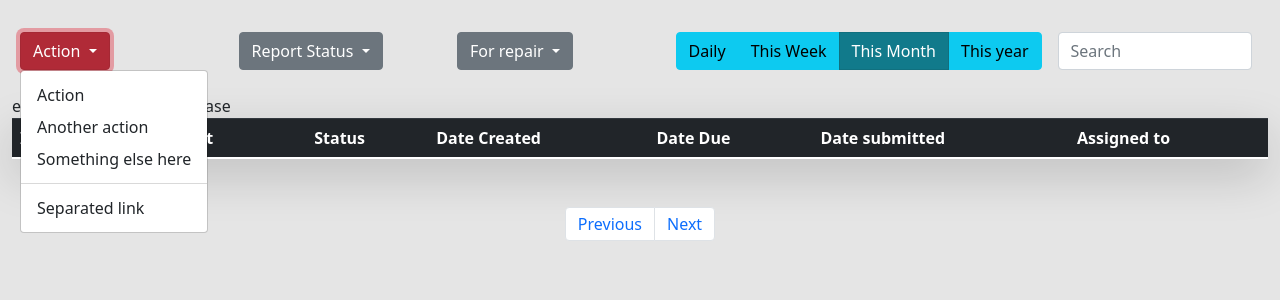
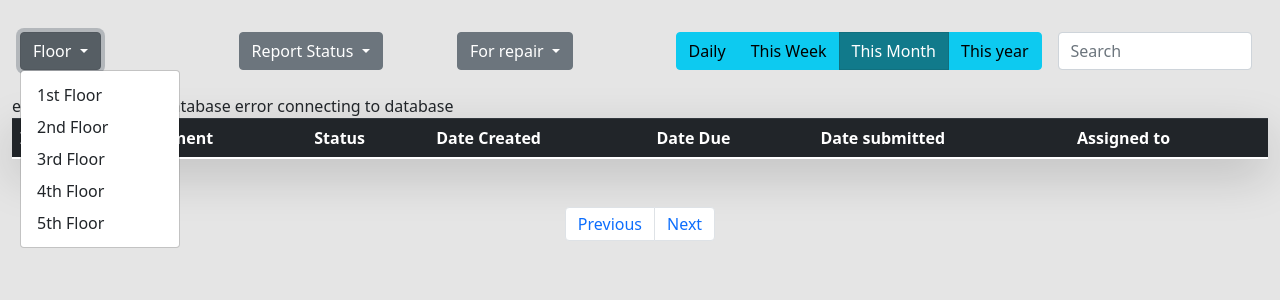
Before and after one commit to Jasffertp/pending.proj, a PHP site: page /issues.php?site=Issues&page=1&time=month in a window 1280 px wide, after a click on "Floor". Shown: the part 56-356 px from the top of the page. Run offline with PHP 8.4, Linux system fonts and the light colour scheme; the visitor is signed in with stand-in values (Sample User, id 1); tables that the repository leaves empty or names only in its code hold one stand-in row (values such as "Sample post"); lists and menus that the app fills with data are empty; some libraries are stand-ins or nearby versions.

Commit message:
Added filters

```diff
--- /dev/null
+++ b/backend/dropdown_filter_status.p.php
@@ -0,0 +1,122 @@
+<?php
+	include 'dbh.p.php';
+	if(isset($_GET['page'])){
+		$min = 10 * ($_GET['page'] - 1);
+	}
+
+	if($_GET['site'] == "Reports"){
+		if(!isset($_GET['time'])){
+
+			$sql_dates = "SELECT report_id, task, machine_id, task_due, date_submitted, report_status, for_repair, assigned_user, dates.date_identity,dates.date_type, dates.report_issue_id, date_time, equipment.equipment_name, equipment.equipment_id, location.location_id, location.floor, location.room_number, reports.report_status, users.username, users.users_id
+			FROM `dates`,`reports`, `equipment`, `location`, `users`
+			WHERE day(date_time) = day(now()) AND date_identity = 'report' AND date_type = 'created' AND dates.report_issue_id = reports.report_id AND reports.machine_id = equipment.equipment_id AND location.location_id = equipment.location_id  AND YEAR(date_time) = year(now()) AND users.users_id = assigned_user
+	ORDER BY `dates`.`date_time` DESC LIMIT ".$min.",10";
+
+		}else{
+
+			$sql_dates = "SELECT report_id, task, machine_id, task_due, date_submitted, report_status, for_repair, assigned_user, dates.date_identity,dates.date_type, dates.report_issue_id, date_time, equipment.equipment_name, equipment.equipment_id, location.location_id, location.floor, location.room_number, reports.report_status, users.username, users.users_id
+			FROM `dates`,`reports`, `equipment`, `location`, `users`
+			WHERE ".$_GET['time']."(date_time) = ".$_GET['time']."(now()) AND date_identity = 'report' AND date_type = 'created' AND dates.report_issue_id = reports.report_id AND reports.machine_id = equipment.equipment_id AND location.location_id = equipment.location_id  AND YEAR(date_time) = year(now()) AND users.users_id = assigned_user
+	ORDER BY `dates`.`date_time` DESC LIMIT ".$min.",10";
+
+		}
+	}else if($_GET['site'] == "Issues"){
+
+		if(!isset($_GET['time'])){
+			$sql_dates = "SELECT issue_id, machine_id, issue, issue_status, date_due, date_created, date_issue_resolved, assigned_to, equipment.equipment_id, equipment.equipment_name, users.users_id, users.username, dates.date_time, dates.report_issue_id, dates.date_identity FROM `issue`, `equipment`, `users`, `dates` WHERE day(dates.date_time) = day(now()) AND year(date_time) = year(now()) AND issue.machine_id = equipment.equipment_id AND assigned_to = users.users_id ORDER by date_created DESC LIMIT ".$min.",10";
+		}else{
+			$sql_dates = "SELECT issue_id, machine_id, issue, issue_status, date_due, date_created, date_issue_resolved, assigned_to, equipment.equipment_id, equipment.equipment_name, users.users_id, users.username, dates.date_time, dates.report_issue_id, dates.date_identity FROM `issue`, `equipment`, `users`, `dates` WHERE ".$_GET['time']."(dates.date_time) = ".$_GET['time']."(now()) AND year(date_time) = year(now()) AND dates.report_issue_id = issue.issue_id AND date_identity = 'issue' AND issue.machine_id = equipment.equipment_id AND assigned_to = users.users_id ORDER by date_created DESC LIMIT ".$min.",10";
+		}
+
+
+	}
+
+
+	$stmt = mysqli_stmt_init($conn);
+
+	if(!mysqli_stmt_prepare($stmt,$sql_dates)){
+		echo 'error connecting to database';
+	}else{
+		$results_dates = mysqli_query($conn, $sql_dates);
+
+		if($results_dates->num_rows > 0){
+			while($row_dates = mysqli_fetch_array($results_dates)){
+				if($_GET['site'] == "Reports"){
+				?>
+				<tr role="button" data-href="index.php?page=1&site=Dashboard">
+				  <td><?php echo $row_dates['task'];?></td>
+				  <td><?php echo $row_dates['equipment_name'];?></td>
+				  <td><?php echo $row_dates['floor'];?></td>
+				  <td><?php echo $row_dates['room_number'];?></td>
+				  <td><?php echo $row_dates['report_status'];?></td>
+				  <?php if(!$row_dates['date_submitted']){
+					  echo '<td>--</td>';
+				  }else{
+					  ?><td><?php echo $row_dates['date_submitted'];?></td><?php
+				  }?>
+				  <?php if(is_null($row_dates['for_repair'])){
+					  echo '<td>--</td>';
+				  }else{
+					  ?><td><?php
+						if($row_dates['for_repair'] == 1){
+							echo 'Yes';
+						}else{
+							echo 'No';
+						}
+					  ?></td><?php
+				  }?>
+				  <td><?php echo $row_dates['username'];?></td>
+				</tr>
+			<?php
+				}else if($_GET['site'] == "Issues"){
+					?>
+				<tr role="button" data-href="index.php?page=1&site=Dashboard">
+				  <td><?php echo $row_dates['issue'];?></td>
+				  <td><?php echo $row_dates['equipment_name'];?></td>
+				  <td><?php echo $row_dates['date_created'];?></td>
+				  <?php if(is_null($row_dates['issue_status'])){
+					  echo '<td>--</td>';
+				  }else{
+					  ?><td><?php
+						if($row_dates['issue_status'] == 1){
+							echo 'Resolved';
+						}else{
+							echo 'Not resolved';
+						}
+					  ?></td><?php
+				  }?>
+				  <td><?php echo $row_dates['date_due'];?></td>
+				  <?php if(!$row_dates['date_issue_resolved']){
+					  echo '<td>--</td>';
+				  }else{
+					  ?><td><?php echo $row_dates['date_issue_resolved'];?></td><?php
+				  }?>
+
+				 <?php
+					if(is_null($row_dates['username'])){
+						?>
+						 <td><a href="createIssue.php?site=Create issue log" class="btn btn-success" role="button" aria-pressed="true">Create issue log</a></td>
+						<?php
+					}else{
+						?>
+						<td><?php echo $row_dates['username'];?></td>
+						<?php
+					}
+				 ?>
+
+				</tr>
+			<?php
+				}
+			}
+
+		}else{
+			?>
+				<tr>
+					<td colspan="7" class="text-center"> There are no reports</td>
+				</tr>
+			<?php
+		}
+	}
+
+
+?>
--- a/issues.php
+++ b/issues.php
@@ -11,15 +11,58 @@
 		<div class="row">
 			<div class="col p-2">
 				<div class="btn-group">
-				  <button type="button" class="btn btn-danger dropdown-toggle" data-toggle="dropdown" aria-haspopup="true" aria-expanded="false">
-					Action
+				  <button type="button" class="btn btn-secondary dropdown-toggle" data-toggle="dropdown" aria-haspopup="true" aria-expanded="false">
+					Floor
 				  </button>
 				  <div class="dropdown-menu">
-					<a class="dropdown-item" href="#">Action</a>
-					<a class="dropdown-item" href="#">Another action</a>
-					<a class="dropdown-item" href="#">Something else here</a>
-					<div class="dropdown-divider"></div>
-					<a class="dropdown-item" href="#">Separated link</a>
+					<a class="dropdown-item"
+					<?php
+					if(!isset($_GET['floor'])){
+						echo 'active';
+					}else if($_GET['floor'] == '1st Floor'){
+						echo 'active';
+					}
+					?>
+					href="#">1st Floor</a>
+
+					<a class="dropdown-item"
+					<?php
+					if(!isset($_GET['floor'])){
+						echo 'active';
+					}else if($_GET['floor'] == '2nd Floor'){
+						echo 'active';
+					}
+					?>
+					href="#">2nd Floor</a>
+
+					<a class="dropdown-item"
+					<?php
+					if(!isset($_GET['floor'])){
+						echo 'active';
+					}else if($_GET['floor'] == '3rd Floor'){
+						echo 'active';
+					}
+					?>
+					href="#">3rd Floor</a>
+
+					<a class="dropdown-item"
+					<?php
+					if(!isset($_GET['floor'])){
+						echo 'active';
+					}else if($_GET['floor'] == '4th Floor'){
+						echo 'active';
+					}
+					?> href="#">4th Floor</a>
+
+					<a class="dropdown-item"
+					<?php
+					if(!isset($_GET['floor'])){
+						echo 'active';
+					}else if($_GET['floor'] == '5th Floor'){
+						echo 'active';
+					}
+					?>
+					href="#">5th Floor</a>
 				  </div>
 				</div>
 			</div>
@@ -29,9 +72,23 @@
 					Report Status
 				  </button>
 				  <div class="dropdown-menu" aria-labelledby="dropdownMenuButton">
-					<a class="dropdown-item" href="#">Action</a>
-					<a class="dropdown-item" href="#">Another action</a>
-					<a class="dropdown-item" href="#">Something else here</a>
+					<a class="dropdown-item" <?php
+					if(isset($_GET['status'])){
+						if($_GET['status'] == '1'){
+							echo 'active';
+						}
+					}
+				?> href="issues.php?site=Issues&page=1&status=1">Resolved</a>
+
+					<a class="dropdown-item"
+					<?php
+					if(!isset($_GET['status'])){
+						echo 'active';
+					}else if($_GET['status'] == '0'){
+						echo 'active';
+					}
+				?> href="issues.php?site=Issues&page=1&status=0">Not resolved</a>
+
 				  </div>
 				</div>
 			</div>
@@ -41,9 +98,8 @@
 					For repair
 				  </button>
 				  <div class="dropdown-menu" aria-labelledby="dropdownMenuButton">
-					<a class="dropdown-item" href="#">Action</a>
-					<a class="dropdown-item" href="#">Another action</a>
-					<a class="dropdown-item" href="#">Something else here</a>
+					<a class="dropdown-item" href="#">Yes</a>
+					<a class="dropdown-item" href="#">No</a>
 				  </div>
 				</div>
 			</div>
@@ -112,6 +168,9 @@
 		<?php
 			include 'backend/get_reports.p.php';
 		?>
+		<?php
+			include 'backend/dropdown_filter_status.p.php';s
+		?>
 	  </tbody>
 	</table>
 
```
Also changed, not shown: reports.php (+21 -3 lines).
